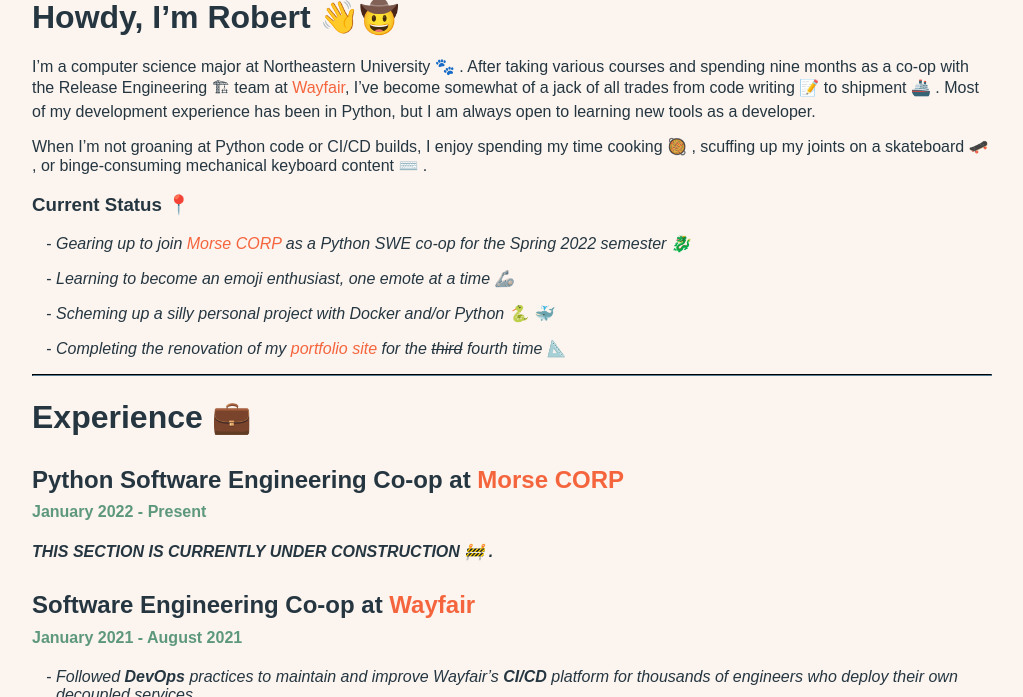
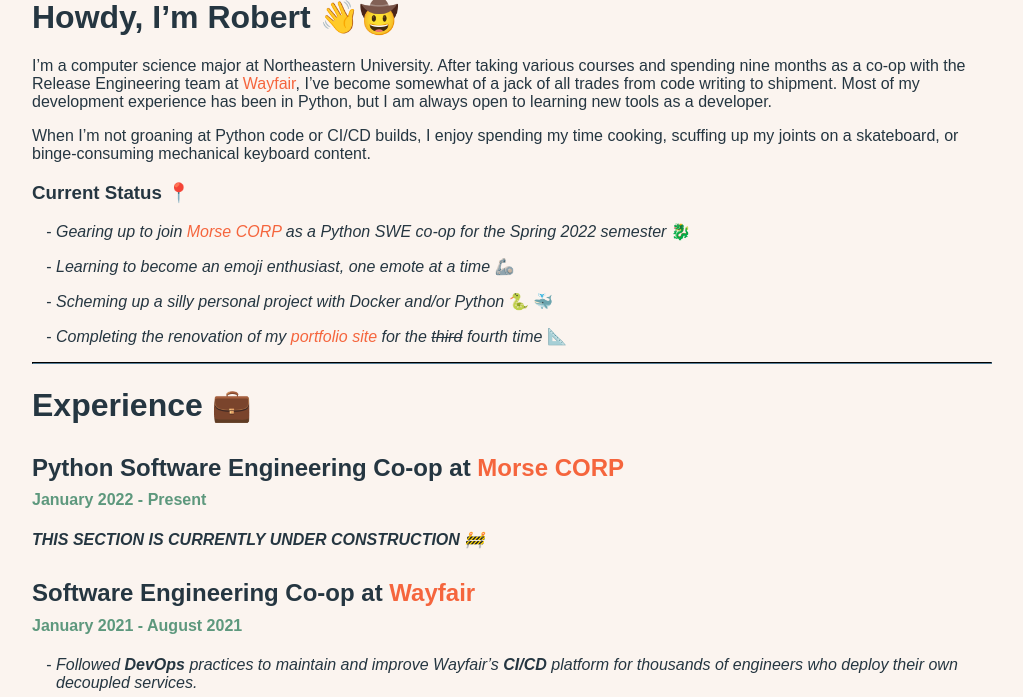
Before and after one commit to bobertoyin/bobertoyin.github.io, a Jekyll site: the page built from index.md, in a window 1280 px wide and 900 px high, scrolled down 295 px, cut to the strip 203-900 px from the top of the window. Shown: the whole strip, without its empty margins (128-1151 px from the left). Built offline with Jekyll 4.4.1, drawn with Linux system fonts in a browser that asks for light colours; some web fonts are replaced; some of the changed text lies outside the part shown.

```diff
--- a/index.md
+++ b/index.md
@@ -6,27 +6,27 @@ layout: default
 
 # Howdy, I'm Robert 👋🤠
 
-I'm a computer science major at Northeastern University 🐾 . After taking various courses and spending nine months as a co-op with the Release Engineering 🏗  team at [Wayfair](https://www.wayfair.com/), I've become somewhat of a jack of all trades from code writing 📝  to shipment 🚢 . Most of my development experience has been in Python, but I am always open to learning new tools as a developer.
+I'm a computer science major at Northeastern University. After taking various courses and spending nine months as a co-op with the Release Engineering team at [Wayfair](https://www.wayfair.com), I've become somewhat of a jack of all trades from code writing to shipment. Most of my development experience has been in Python, but I am always open to learning new tools as a developer.
 
-When I'm not groaning at Python code or CI/CD builds, I enjoy spending my time cooking 🥘 , scuffing up my joints on a skateboard 🛹 , or binge-consuming mechanical keyboard content ⌨️ .
+When I'm not groaning at Python code or CI/CD builds, I enjoy spending my time cooking, scuffing up my joints on a skateboard, or binge-consuming mechanical keyboard content.
 
 ### Current Status 📍
 
-* *Gearing up to join [Morse CORP](https://www.morsecorp.com/) as a Python SWE co-op for the Spring 2022 semester  🐉*
-* *Learning to become an emoji enthusiast, one emote at a time  🦾*
-* *Scheming up a silly personal project with Docker and/or Python  🐍 🐳*
-* *Completing the renovation of my [portfolio site](https://github.com/bobertoyin/bobertoyin.github.io/) for the ~~third~~ fourth time 📐*
+* *Gearing up to join [Morse CORP](https://www.morsecorp.com) as a Python SWE co-op for the Spring 2022 semester*  🐉
+* *Learning to become an emoji enthusiast, one emote at a time*  🦾
+* *Scheming up a silly personal project with Docker and/or Python*  🐍 🐳
+* *Completing the renovation of my [portfolio site](https://github.com/bobertoyin/bobertoyin.github.io) for the ~~third~~ fourth time*  📐
 
 ---
 
 # Experience 💼
 
-## Python Software Engineering Co-op at [Morse CORP](https://www.morsecorp.com/)
+## Python Software Engineering Co-op at [Morse CORP](https://www.morsecorp.com)
 #### January 2022 - Present
 
-***THIS SECTION IS CURRENTLY UNDER CONSTRUCTION 🚧 .***
+***THIS SECTION IS CURRENTLY UNDER CONSTRUCTION 🚧***
 
-## Software Engineering Co-op at [Wayfair](https://www.wayfair.com/)
+## Software Engineering Co-op at [Wayfair](https://www.wayfair.com)
 #### January 2021 - August 2021
 
 * *Followed **DevOps** practices to maintain and improve Wayfair's **CI/CD** platform for thousands of engineers who deploy their own decoupled services.*
@@ -34,7 +34,7 @@ When I'm not groaning at Python code or CI/CD builds, I enjoy spending my time c
 * *Developed **communication workflows** and a ChatOps bot to **automate** frequently occuring troubleshooting questions from engineers trying to deploy.*
 * *Created an internal **decoupled web service** using our CI/CD platform to uncover hidden toil in our team's troubleshooting requests.*
 
-## Teaching Assistant at [Northeastern University](https://www.northeastern.edu/)
+## Teaching Assistant at [Northeastern University](https://www.northeastern.edu)
 #### September 2020 - Present
 
 * *Organized office hours to review and **explain** key **discrete math** concepts for dozens of students a week.*
```
Also changed, not shown: other parts of index.md (+13 -3 lines), README.md, 6 other files.
